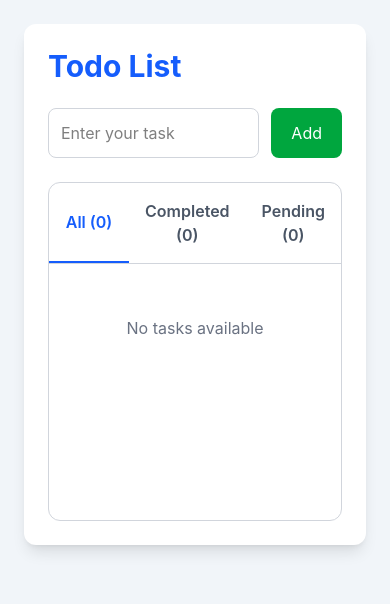
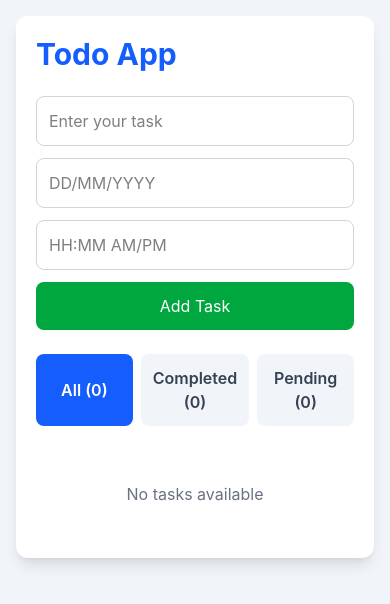
Before and after one commit to Oohitharamesh02/todo-list-app, a React (Vite) app: page / in a window 390 px wide. Shown: the top 604 px of the page. Built offline with nearby package versions, Linux system fonts and the light colour scheme.

Commit message:
Add date time and overdue task functionality

```diff
--- a/src/components/Todo.jsx
+++ b/src/components/Todo.jsx
@@ -1,48 +1,134 @@
 
-import { useState } from "react";
+import { useState, useEffect } from "react";
 
 function Todo() {
   const [task, setTask] = useState("");
+  const [date, setDate] = useState("");
+  const [time, setTime] = useState("");
   const [todos, setTodos] = useState([]);
   const [editIndex, setEditIndex] = useState(null);
   const [activeTab, setActiveTab] = useState("All");
+  const [currentTime, setCurrentTime] = useState(new Date());
+
+  useEffect(() => {
+    const timer = setInterval(() => {
+      setCurrentTime(new Date());
+    }, 60000);
+
+    return () => clearInterval(timer);
+  }, []);
+
+  const getDeadline = (date, time) => {
+    const dateParts = date.split("/");
+    const timeParts = time.match(
+      /^(0?[1-9]|1[0-2]):([0-5]\d)\s?(AM|PM)$/i
+    );
+
+    if (
+      dateParts.length !== 3 ||
+      !timeParts
+    ) {
+      return null;
+    }
+
+    const day = Number(dateParts[0]);
+    const month = Number(dateParts[1]);
+    const year = Number(dateParts[2]);
+
+    let hours = Number(timeParts[1]);
+    const minutes = Number(timeParts[2]);
+    const period = timeParts[3].toUpperCase();
+
+    if (day < 1 || day > 31 || month < 1 || month > 12) {
+      return null;
+    }
+
+    if (period === "PM" && hours !== 12) {
+      hours = hours + 12;
+    }
+
+    if (period === "AM" && hours === 12) {
+      hours = 0;
+    }
+
+    const deadline = new Date(year, month - 1, day, hours, minutes);
+
+    if (
+      deadline.getDate() !== day ||
+      deadline.getMonth() !== month - 1 ||
+      deadline.getFullYear() !== year
+    ) {
+      return null;
+    }
+
+    return deadline;
+  };
 
   const handleAdd = () => {
-    if (task.trim() === "") {
+    if (task.trim() === "" || date.trim() === "" || time.trim() === "") {
+      alert("Please enter task, date and time");
+      return;
+    }
+
+    const deadline = getDeadline(date, time);
+
+    if (!deadline) {
+      alert("Use DD/MM/YYYY and HH:MM AM/PM format");
       return;
     }
 
     if (editIndex !== null) {
       const newTodos = [...todos];
+
       newTodos[editIndex] = {
         ...newTodos[editIndex],
-        text: task,
+        text: task.trim(),
+        date: date,
+        time: time
       };
+
       setTodos(newTodos);
       setEditIndex(null);
     } else {
-      setTodos([...todos, { text: task, completed: false }]);
+      const newTask = {
+        text: task.trim(),
+        date: date,
+        time: time,
+        completed: false
+      };
+
+      setTodos([...todos, newTask]);
     }
 
     setTask("");
+    setDate("");
+    setTime("");
   };
 
   const handleEdit = (index) => {
     setTask(todos[index].text);
+    setDate(todos[index].date);
+    setTime(todos[index].time);
     setEditIndex(index);
     setActiveTab("All");
   };
 
   const handleCancel = () => {
     setTask("");
+    setDate("");
+    setTime("");
     setEditIndex(null);
   };
 
   const handleCheck = (index) => {
     const newTodos = todos.map((todo, i) => {
       if (i === index) {
-        return { ...todo, completed: !todo.completed };
+        return {
+          ...todo,
+          completed: !todo.completed
+        };
       }
+
       return todo;
     });
 
@@ -55,55 +141,81 @@ function Todo() {
   let filteredTodos = todos;
 
   if (activeTab === "Completed") {
-    filteredTodos = todos.filter((todo) => todo.completed);
+    filteredTodos = completed;
   } else if (activeTab === "Pending") {
-    filteredTodos = todos.filter((todo) => !todo.completed);
+    filteredTodos = pending;
   }
 
   return (
-    <div className="min-h-screen bg-slate-100 p-6">
-      <div className="max-w-5xl mx-auto bg-white p-6 rounded-xl shadow-lg">
+    <div className="min-h-screen bg-slate-100 p-4 sm:p-6">
+      <div className="max-w-5xl mx-auto bg-white p-5 sm:p-6 rounded-xl shadow-lg">
 
         <h1 className="text-3xl font-bold text-blue-600 mb-6">
-          Todo List
+          Todo App
         </h1>
 
-        <div className="flex gap-3 mb-6">
+        <div className="grid grid-cols-1 sm:grid-cols-[1fr_auto] gap-3 mb-6">
+
+          <div className="flex flex-col gap-3">
+
             <input
               type="text"
               placeholder="Enter your task"
               value={task}
               onChange={(e) => setTask(e.target.value)}
-            className="flex-1 min-w-0 border border-gray-300 p-3 rounded-lg"
+              className="w-full border border-gray-300 p-3 rounded-lg"
             />
+
+            <div className="flex flex-col sm:flex-row gap-3">
+
+              <input
+                type="text"
+                placeholder="DD/MM/YYYY"
+                value={date}
+                onChange={(e) => setDate(e.target.value)}
+                className="w-full border border-gray-300 p-3 rounded-lg"
+              />
+
+              <input
+                type="text"
+                placeholder="HH:MM AM/PM"
+                value={time}
+                onChange={(e) => setTime(e.target.value)}
+                className="w-full border border-gray-300 p-3 rounded-lg"
+              />
+
+            </div>
+          </div>
+
+          <div className="flex flex-col justify-center gap-2">
 
             <button
               onClick={handleAdd}
-            className="bg-green-600 text-white px-5 py-3 rounded-lg"
+              className="bg-green-600 text-white px-6 py-3 rounded-lg hover:bg-green-700"
             >
-            {editIndex !== null ? "Update" : "Add"}
+              {editIndex !== null ? "Update" : "Add Task"}
             </button>
 
             {editIndex !== null && (
               <button
                 onClick={handleCancel}
-              className="bg-gray-500 text-white px-4 py-3 rounded-lg"
+                className="bg-gray-500 text-white px-5 py-2 rounded-lg"
               >
                 Cancel
               </button>
             )}
+
+          </div>
         </div>
 
-        <div className="border border-gray-300 rounded-xl overflow-hidden">
-
-          <div className="flex border-b border-gray-300">
+        <div className="flex gap-2 mb-6">
 
           <button
             onClick={() => setActiveTab("All")}
-              className={`flex-1 p-4 font-semibold ${
+            className={`flex-1 p-3 rounded-lg font-semibold ${
               activeTab === "All"
-                  ? "border-b-2 border-blue-600 text-blue-600"
-                  : "text-gray-600"
+                ? "bg-blue-600 text-white"
+                : "bg-slate-100 text-gray-700"
             }`}
           >
             All ({todos.length})
@@ -111,10 +223,10 @@ function Todo() {
 
           <button
             onClick={() => setActiveTab("Completed")}
-              className={`flex-1 p-4 font-semibold ${
+            className={`flex-1 p-3 rounded-lg font-semibold ${
               activeTab === "Completed"
-                  ? "border-b-2 border-blue-600 text-blue-600"
-                  : "text-gray-600"
+                ? "bg-blue-600 text-white"
+                : "bg-slate-100 text-gray-700"
             }`}
           >
             Completed ({completed.length})
@@ -122,10 +234,10 @@ function Todo() {
 
           <button
             onClick={() => setActiveTab("Pending")}
-              className={`flex-1 p-4 font-semibold ${
+            className={`flex-1 p-3 rounded-lg font-semibold ${
               activeTab === "Pending"
-                  ? "border-b-2 border-blue-600 text-blue-600"
-                  : "text-gray-600"
+                ? "bg-blue-600 text-white"
+                : "bg-slate-100 text-gray-700"
             }`}
           >
             Pending ({pending.length})
@@ -133,7 +245,7 @@ function Todo() {
 
         </div>
 
-          <div className="p-5 min-h-64">
+        <div className="space-y-3">
 
           {filteredTodos.length === 0 ? (
             <p className="text-center text-gray-500 py-8">
@@ -142,31 +254,70 @@ function Todo() {
           ) : (
             filteredTodos.map((todo) => {
               const index = todos.indexOf(todo);
+              const deadline = getDeadline(todo.date, todo.time);
+
+              const isOverdue =
+                !todo.completed &&
+                deadline !== null &&
+                deadline < currentTime;
 
               return (
                 <div
                   key={index}
-                    className="flex items-center gap-3 bg-slate-100 p-3 rounded-lg mb-3"
+                  className={`flex flex-col sm:flex-row sm:items-center gap-3 p-4 rounded-lg border ${
+                    activeTab === "All" && isOverdue
+                      ? "bg-red-100 border-red-500"
+                      : "bg-white border-gray-200"
+                  }`}
                 >
+
                   <input
                     type="checkbox"
                     checked={todo.completed}
                     onChange={() => handleCheck(index)}
-                      className="w-4 h-4"
+                    className="w-5 h-5"
                   />
 
-                    <span className="flex-1 break-all">
+                  <div className="flex-1 min-w-0">
+
+                    <p
+                      className={`font-semibold break-words ${
+                        todo.completed
+                          ? "text-green-600"
+                          : activeTab === "All" && isOverdue
+                          ? "text-red-600"
+                          : "text-gray-900"
+                      }`}
+                    >
                       {todo.text}
-                    </span>
+                    </p>
 
-                    {activeTab === "All" && (
+                    {todo.completed && (
+                      <p className="text-green-600 text-sm">
+                        Completed
+                      </p>
+                    )}
+
+                    {activeTab === "All" && isOverdue && (
+                      <p className="text-red-600 text-sm font-semibold">
+                        Overdue
+                      </p>
+                    )}
+
+                  </div>
+
+                  <div className="flex gap-3 text-sm text-gray-600">
+                    <span>{todo.date}</span>
+                    <span>{todo.time}</span>
+                  </div>
+
                   <button
                     onClick={() => handleEdit(index)}
-                        className="bg-orange-500 text-white px-3 py-2 rounded-lg"
+                    className="bg-blue-50 text-blue-600 border border-blue-200 px-4 py-2 rounded-lg"
                   >
                     Edit
                   </button>
-                    )}
+
                 </div>
               );
             })
@@ -174,8 +325,6 @@ function Todo() {
 
         </div>
       </div>
-
-      </div>
     </div>
   );
 }
```
Lines whose indentation alone changed are shown as unchanged.
